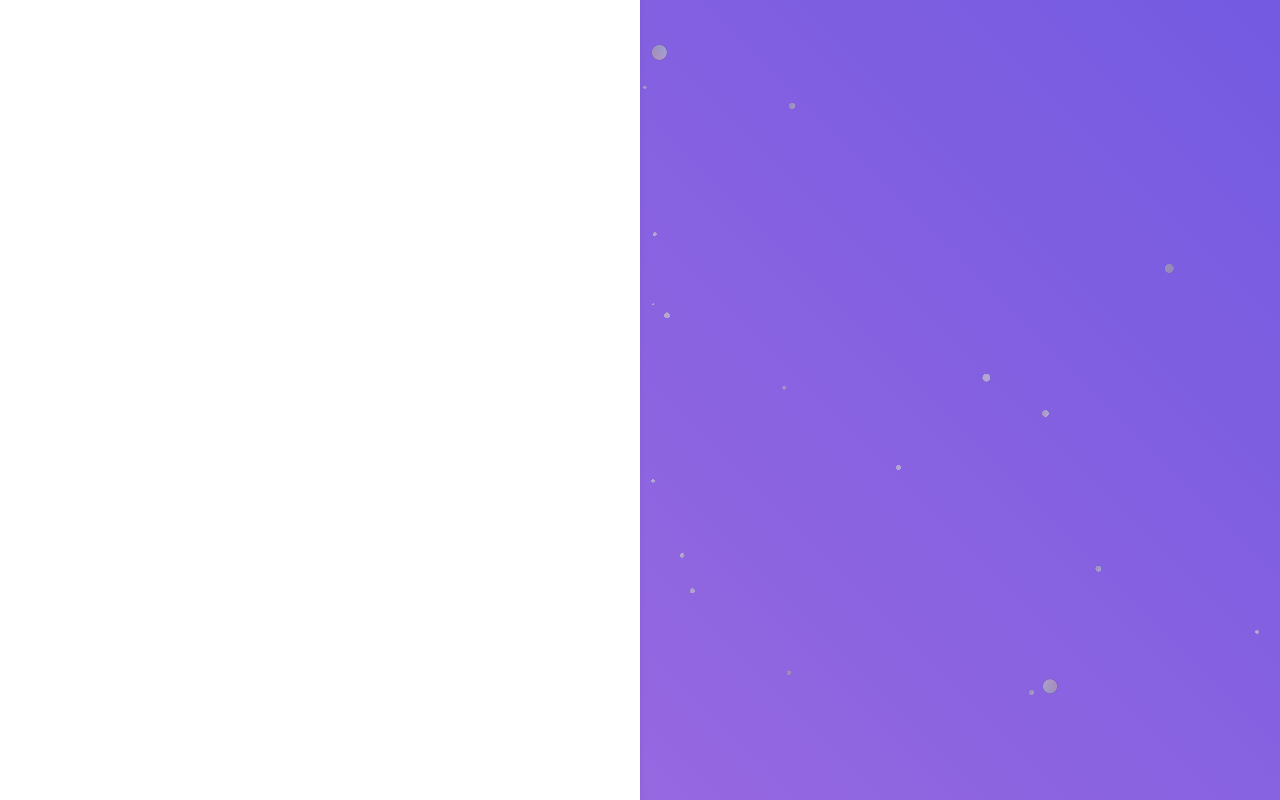
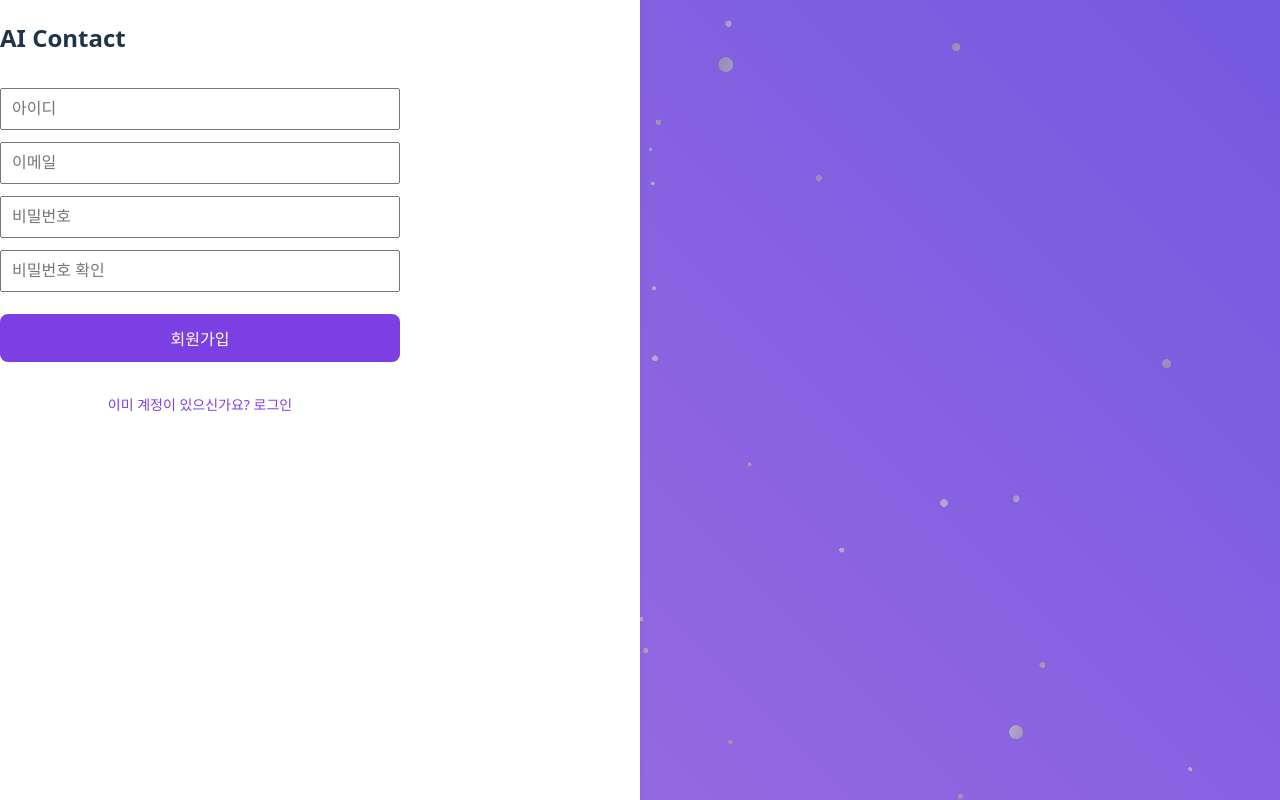
Before and after one commit to Spinichi/AIContact, a React (Vite) app in the folder AI_Contact_FE/: page /AuthPage in a window 1280 px wide. Built offline with nearby package versions, Linux system fonts and the light colour scheme.

Commit message:
feat : 회원가입 및 로그인 폼 구현[S13P11A702-16]

```diff
--- a/AI_Contact_FE/src/components/AuthForm.tsx
+++ b/AI_Contact_FE/src/components/AuthForm.tsx
@@ -1,14 +1,45 @@
 import '../styles/AuthFormPanel.css';
 
 interface AuthFormProps {
+    isSignUp : boolean;
     position : 'left' | 'right';
     onFormChange : () => void;
 }
 
-export default function AuthForm({position, onFormChange} : AuthFormProps) {
+export default function AuthForm({isSignUp, position, onFormChange} : AuthFormProps) {
     return (
-        <div className={`auth-form-panel ${position}`} onClick={onFormChange}>
-
+        <div className={`auth-form-panel ${position}`}>
+            {isSignUp ? (
+                <LoginForm onToggle={onFormChange} />
+                ) : (
+                <SignUpForm onToggle={onFormChange} />
+                )}
         </div>
     );
 }
+
+function LoginForm({onToggle}){
+  return (
+    <div className="form-box">
+      <h2>AI Contact</h2>
+      <input type="text" placeholder="아이디" />
+      <input type="password" placeholder="비밀번호" />
+      <button>로그인</button>
+      <p onClick={onToggle} className="toggle-text">아직 회원이 아니신가요? 회원가입</p>
+    </div>
+  );
+}
+
+function SignUpForm({ onToggle }) {
+  return (
+    <div className="form-box">
+      <h2>AI Contact</h2>
+      <input type="text" placeholder="아이디" />
+      <input type="email" placeholder="이메일" />
+      <input type="password" placeholder="비밀번호" />
+      <input type="password" placeholder="비밀번호 확인" />
+      <button>회원가입</button>
+      <p onClick={onToggle} className="toggle-text">이미 계정이 있으신가요? 로그인</p>
+    </div>
+  );
+}
--- a/AI_Contact_FE/src/styles/AuthFormPanel.css
+++ b/AI_Contact_FE/src/styles/AuthFormPanel.css
@@ -18,3 +18,34 @@
 .auth-form-panel.right {
     left: 50vw;
 }
+
+.form-box {
+  display: flex;
+  flex-direction: column;
+  gap: 12px;
+  width: 80%;
+  max-width: 400px;
+}
+
+.form-box input {
+  padding: 10px;
+  font-size: 16px;
+}
+
+.form-box button {
+  padding: 12px;
+  background-color: #7b3fe4;
+  color: white;
+  border: none;
+  cursor: pointer;
+  font-size: 16px;
+  margin-top: 10px;
+}
+
+.toggle-text {
+  margin-top: 20px;
+  font-size: 14px;
+  color: #7b3fe4;
+  cursor: pointer;
+  text-align: center;
+}
```
